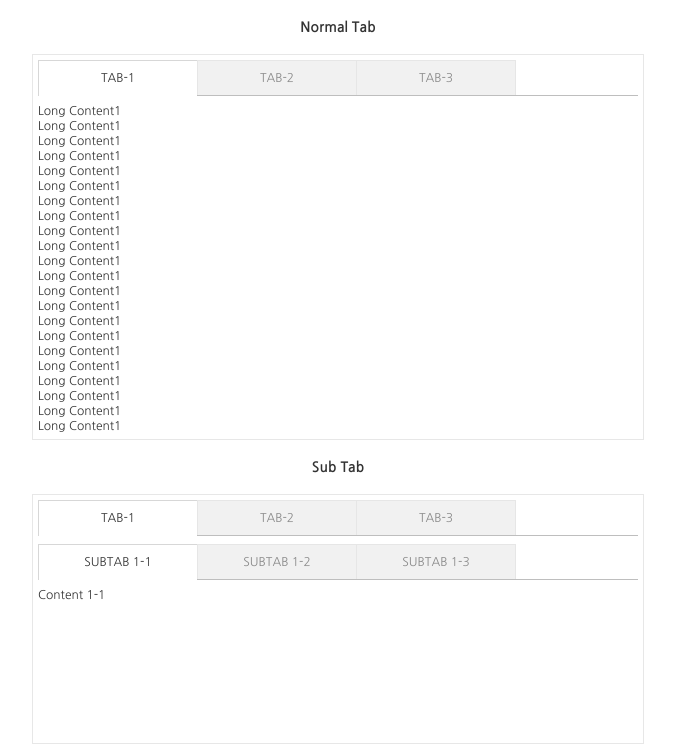
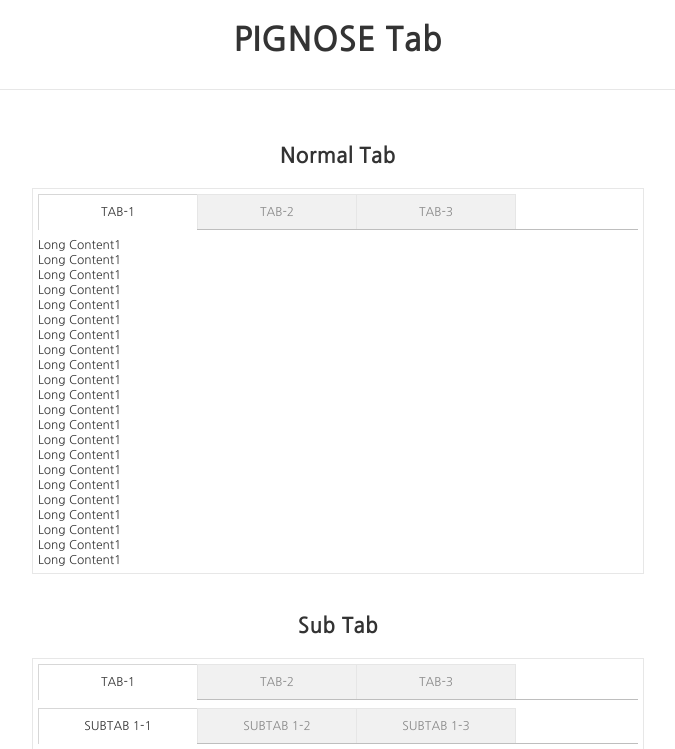
Before and after one commit to KennethanCeyer/pg-tab, a plain HTML site: page demo.html in a window 1280 px wide. Shown: the top 749 px of the page, without its empty margins (302-977 px from the left). Drawn offline with Linux system fonts and the light colour scheme.

Commit message:
Date-2015-09-01-restyled

```diff
--- a/demo.html
+++ b/demo.html
@@ -2,7 +2,26 @@
 <html xmlns="http://www.w3.org/1999/xhtml" xml:lang="ko" lang="ko">
 <head>
 	<meta http-equiv="Content-Type" content="text/html;charset=UTF-8" />
-	<title>Tab Menu - Type 1</title>
+	<title>PIGNOSE Tab</title>
+	<style type="text/css">
+		html, body {
+			position: relative;
+			height: 100%;
+		}
+
+		h1 {
+			font-size: 280%;
+			text-align: center;
+			padding-bottom: 1em;
+			margin-bottom: 1em;
+			border-bottom: 1px solid #e7e7e7;
+		}
+
+		h3 {
+			font-size: 180%;
+			padding-top: 1em;
+		}
+	</style>
 	<link rel="stylesheet" href="assets/css/style.css" />
 	<script language="javascript" type="text/javascript" charset="utf-8" src="assets/js/jquery-1.11.0.js"></script>
 	<script language="javascript" type="text/javascript" charset="utf-8" src="assets/js/jquery.pignoseTab.min.js"></script>
@@ -15,6 +34,7 @@
 	</script>
 </head>
 <body>
+	<h1>PIGNOSE Tab</h1>
 	<h3>Normal Tab</h3>
 	<div class="pignose_tab_wrap main_tab">
 		<ul>
```
Also changed, not shown: README.md.
